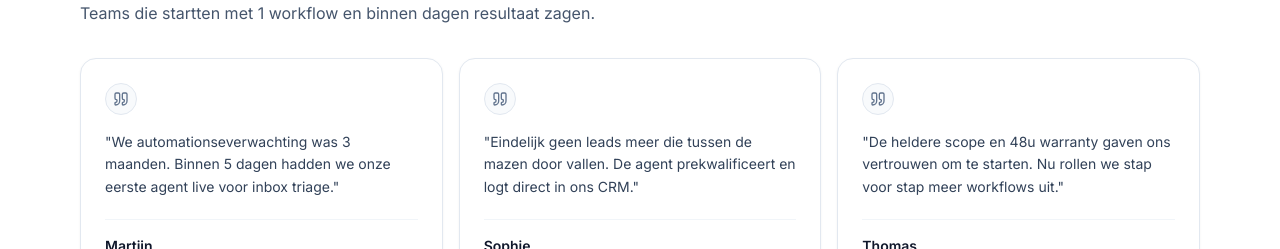
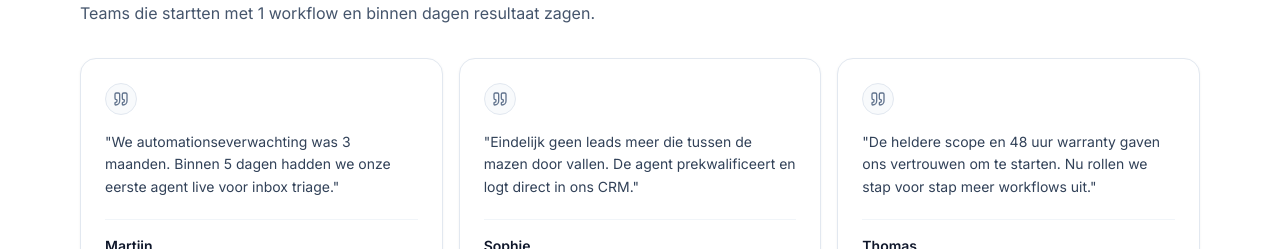
Before and after one commit to openclawbot69420-ux/youraiworker-site, a Next.js app: page / in a window 1280 px wide. Shown: the part 4440-4689 px from the top of the page. Built offline with nearby package versions, Linux system fonts and the light colour scheme.

Commit message:
Copy: use consistent '48 uur warranty' wording

```diff
--- a/src/app/layout.tsx
+++ b/src/app/layout.tsx
@@ -234,7 +234,7 @@ const Footer: React.FC = () => {
             </span>
             <span className="inline-flex items-center gap-1.5">
               <LifeBuoy className="h-3.5 w-3.5 text-slate-400" aria-hidden="true" />
-              48u warranty + 2 weken support
+              48 uur warranty + 2 weken support
             </span>
           </div>
         </div>
--- a/src/components/Testimonials.tsx
+++ b/src/components/Testimonials.tsx
@@ -16,7 +16,7 @@ const TESTIMONIALS = [
     size: "8 personeel",
   },
   {
-    quote: "De heldere scope en 48u warranty gaven ons vertrouwen om te starten. Nu rollen we stap voor stap meer workflows uit.",
+    quote: "De heldere scope en 48 uur warranty gaven ons vertrouwen om te starten. Nu rollen we stap voor stap meer workflows uit.",
     author: "Thomas",
     role: "Eigenaar",
     company: "Adviesbureau",
```
